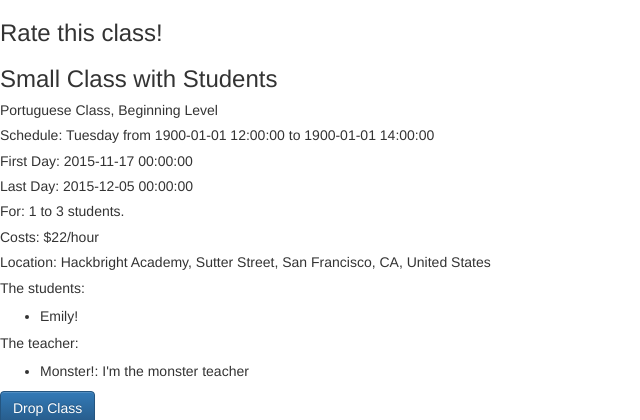
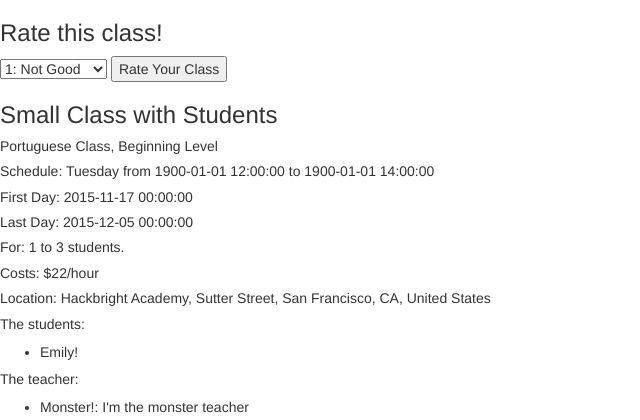
Before and after one commit to emilymorgado/Hackbright-Project, a Flask app: page /enrolled-in/1 in a window 1280 px wide. Shown: the top 420 px of the page, without its empty margins (0-640 px from the left). Run offline with Flask 2, Linux system fonts and the light colour scheme; the visitor is signed in with stand-in values (Sample User, id 1); data comes from the database, SQL or seed files in the repository; both versions use the stored data as it was after the commit; some libraries are stand-ins or nearby versions.

Commit message:
students can rate classes and rolling average is saved in db

```diff
--- a/model.py
+++ b/model.py
@@ -28,6 +28,7 @@ class Classroom(db.Model):
     start_time = db.Column(db.DateTime, nullable=False)
     end_time = db.Column(db.DateTime, nullable=False)
     rating = db.Column(db.Integer, nullable=True)
+    rating_count = db.Column(db.Integer)
     create_date = db.Column(db.DateTime)
     c_count = db.Column(db.Integer)
 
--- a/server.py
+++ b/server.py
@@ -389,6 +389,34 @@ def enrolled_in(url_id):
                                                 all_class=all_class, user_info=user_info)
 
 
+@app.route('/enrolled.json', methods=["POST"])
+def process_rating():
+
+    ratings = float(request.form.get("rating"))
+    class_rate = float(request.form.get("classid"))
+    print "class_rate: ", type(class_rate), class_rate
+    print "ratings: ", type(ratings), ratings
+
+    class_to_rate = Classroom.query.filter(Classroom.class_id==class_rate).first()
+    class_to_rate.rating_count = float(class_to_rate.rating_count)
+    print class_to_rate.rating_count
+
+    rating_update = (class_to_rate.rating*class_to_rate.rating_count+ratings)/(class_to_rate.rating_count+1)
+    up_count = Classroom.rating_count + 1
+
+    db.session.query(Classroom).filter(Classroom.class_id==class_rate).update({Classroom.rating_count: Classroom.rating_count+1})
+    db.session.commit()
+    print "class_to_rate, rating_count", class_to_rate.rating_count
+    db.session.query(Classroom).filter(Classroom.class_id==class_rate).update({Classroom.rating: rating_update})
+    db.session.commit()
+
+    print "class_to_rate, rating: ", class_to_rate.rating
+
+
+    print "OMG, it worked!!!"
+    return "Thanks for rating this class!"
+
+
 
 @app.route('/create-class')
 def create_class_form():
@@ -417,30 +445,24 @@ def class_submission():
     per_time = request.form.get('pertime')
     address = request.form.get('address')
     c_count = request.form.get("c-count")
+    first_rate = request.form.get("first-rate")
+    r_count = request.form.get("r-count")
 
     # convert start_date and end_date to datetime objects with strptime()
-    print "START DATE >>> ", start_date, type(start_date)
-    print "END DATE >>> ", end_date, type(end_date)
-    print "START TIME >>> ", start_time, type(end_date)
-    print "END TIME >>> ", end_time, type(end_date)
+    start = datetime.datetime.strptime(start_date, '%Y-%m-%d')
+    end = datetime.datetime.strptime(end_date, '%Y-%m-%d')
+    time_start = datetime.datetime.strptime(start_time, '%H:%M')
+    time_end = datetime.datetime.strptime(end_time, '%H:%M')
 
-    start = datetime.datetime.strptime(start_date, '%Y-%m-%d')
-    print "BEAR2", start
-
-    end = datetime.datetime.strptime(end_date, '%Y-%m-%d')
-    print "MON2", end
-
-    time_start = datetime.datetime.strptime(start_time, '%H:%M')
-    print "START TIME ", time_start
-
-    time_end = datetime.datetime.strptime(end_time, '%H:%M')
-    print "END TIME ", time_end
+    now = datetime.datetime.now()
+    print now
 
     newclass = Classroom(language=language, level=level, min_students=min_students,
                         max_students=max_students, class_days=days,
                         start_date=start, end_date=end, cost=price,
                         start_time=time_start, end_time=time_end, per_time=per_time,
-                        address=address, class_name=title, c_count=c_count)
+                        address=address, class_name=title, c_count=c_count, create_date=now,
+                        rating_count=r_count, rating=first_rate)
 
     print newclass
 
@@ -492,14 +514,16 @@ def test_map():
     return render_template('class-info-teacher.html')
 
 
-@app.route('/ajax-love.json')
+@app.route('/ajax-love.json', methods=["POST"])
 def ajax_practice():
     """I'm going to learn this!"""
 
-    say = "Rar!"
+    ratings = request.form.get("rating")
 
-    print "Yes!"
-    return say
+
+
+    print "OMG, it worked!!!"
+    return "Thanks for rating this class?"
 
 
 @app.route('/ajax-ajax')
--- a/templates/enrolled-in.html
+++ b/templates/enrolled-in.html
@@ -13,6 +13,21 @@
 
   <div>
     <h3>Rate this class!</h3>
+    <form id="class-rate" method="post">
+    <!-- <div class="dropdown" for="rateme"> -->
+    <!--   <button class="btn btn-default dropdown-toggle" type="button" id="dropdownMenu1" data-toggle="dropdown" aria-haspopup="true" aria-expanded="true">
+        Rate your Class
+        <span class="caret"></span>
+      </button> -->
+      <select type="dropdown" id="rateme" aria-labelledby="dropdownMenu1">
+        <option name="rating" id="rating-1" value="1"><a href="#">1: Not Good</a></option>
+        <option name="rating" id="rating-2" value="2"><a href="#">2: Acceptable</a></option>
+        <option name="rating" id="rating-3" value="3"><a href="#">3: Good</a></option>
+        <option name="rating" id="rating-4" value="4"><a href="#">4: Very Good</a></option>
+        <option name="rating" id="rating-5" value="5"><a href="#">5: Excellent</option>
+      </select>
+      <input type="submit" value="Rate Your Class">
+    </form>
   </div>
 
     <!-- Basic Class info: Language, Level, Days, Times, Start, End -->
@@ -92,21 +107,25 @@
     <div id="stripe-div">
     <button type="stripe" class="btn btn-primary" name="stripe" id="stripe">Pay for your class</button>
 
+
+
+<!-- JAVASCRIPT -->
+    <script src="https://code.jquery.com/jquery.js"></script>
+
   <script>
+  // function getStuffs(){
+  //     $.get('/ajax-love.json', monsterAttack);
+  //     console.log("Are you working?");
+  // }
 
-  function getStuffs(){
-      $.get('/ajax-love.json', monsterAttack);
-      console.log("Are you working?");
-  }
+  // $('#square').click(function() {
+  //   alert( "Pay the monster!" );
+  // });
+  </script>
 
-  $('#square').click(function() {
-    alert( "Pay the monster!" );
-  });
-  </script>
 
     <script async defer src="https://maps.googleapis.com/maps/api/js?key=AIzaSyB9EdKesWy05EUiKhvZCLt-KKCy7GybmTo&signed_in=false&libraries=places&callback=initMap"></script>
 
-  <script src="https://code.jquery.com/jquery.js"></script>
 
   <script>
   function initMap() {
@@ -146,6 +165,31 @@
     }
   }
   </script>
+
+
+
+  <script>
+
+  // AJAX call to rate teacher/class
+  function showResults(data){
+  }
+
+  function submitRating(evt) {
+    evt.preventDefault();
+
+    var formInputs = {
+      "rating": $("#rateme").val(),
+      "classid": $("#id-class").val()
+  };
+
+      $.post('/enrolled.json', formInputs, showResults);
+      console.log(".post ran");
+  }
+
+    $("#class-rate").on("submit", submitRating);
+    console.log("step one");
+
+  </script>
   <!-- <script src="/static/testing.js"></script> -->
 
 
```
Also changed, not shown: templates/create-class.html (+13 -10 lines), classfinder.db.
